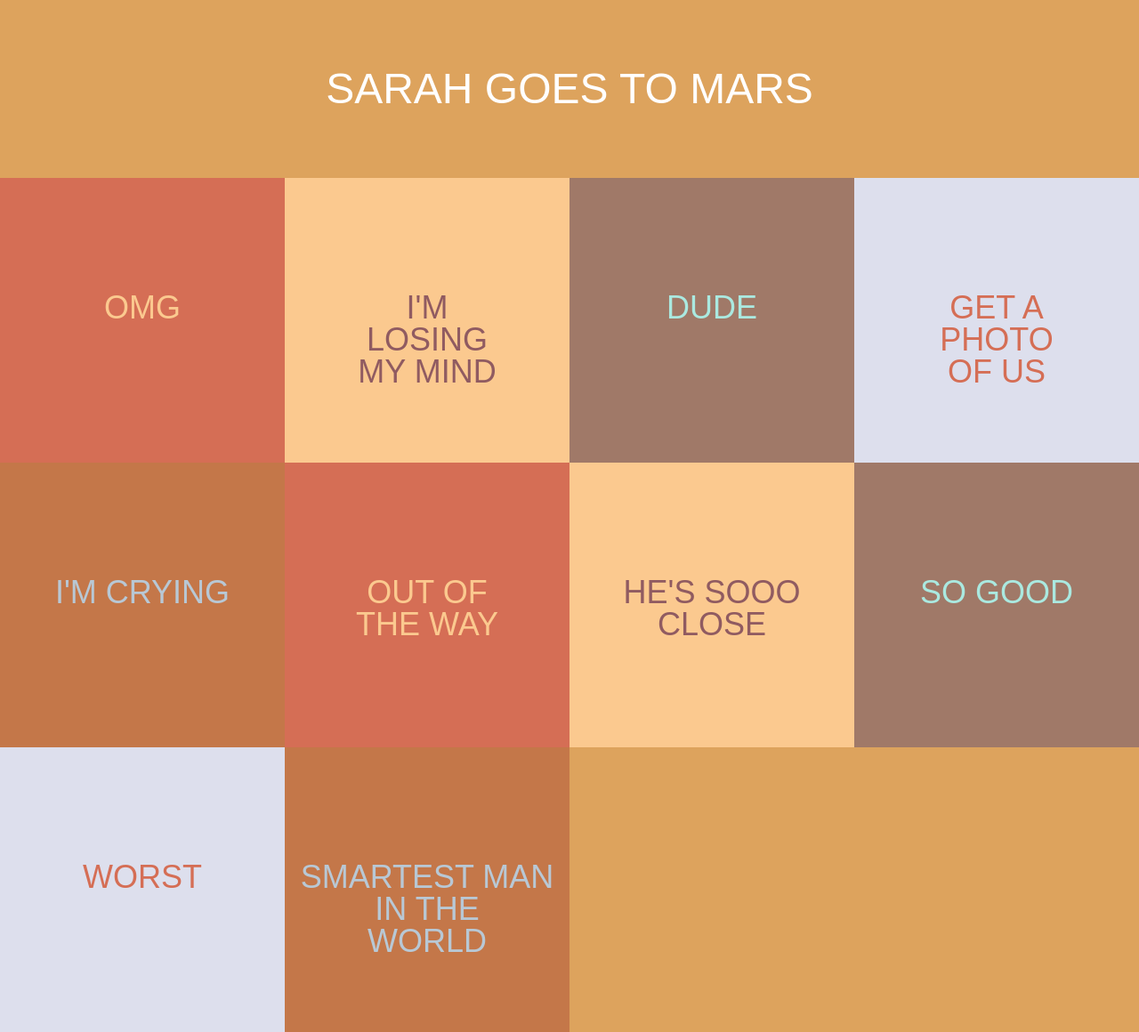
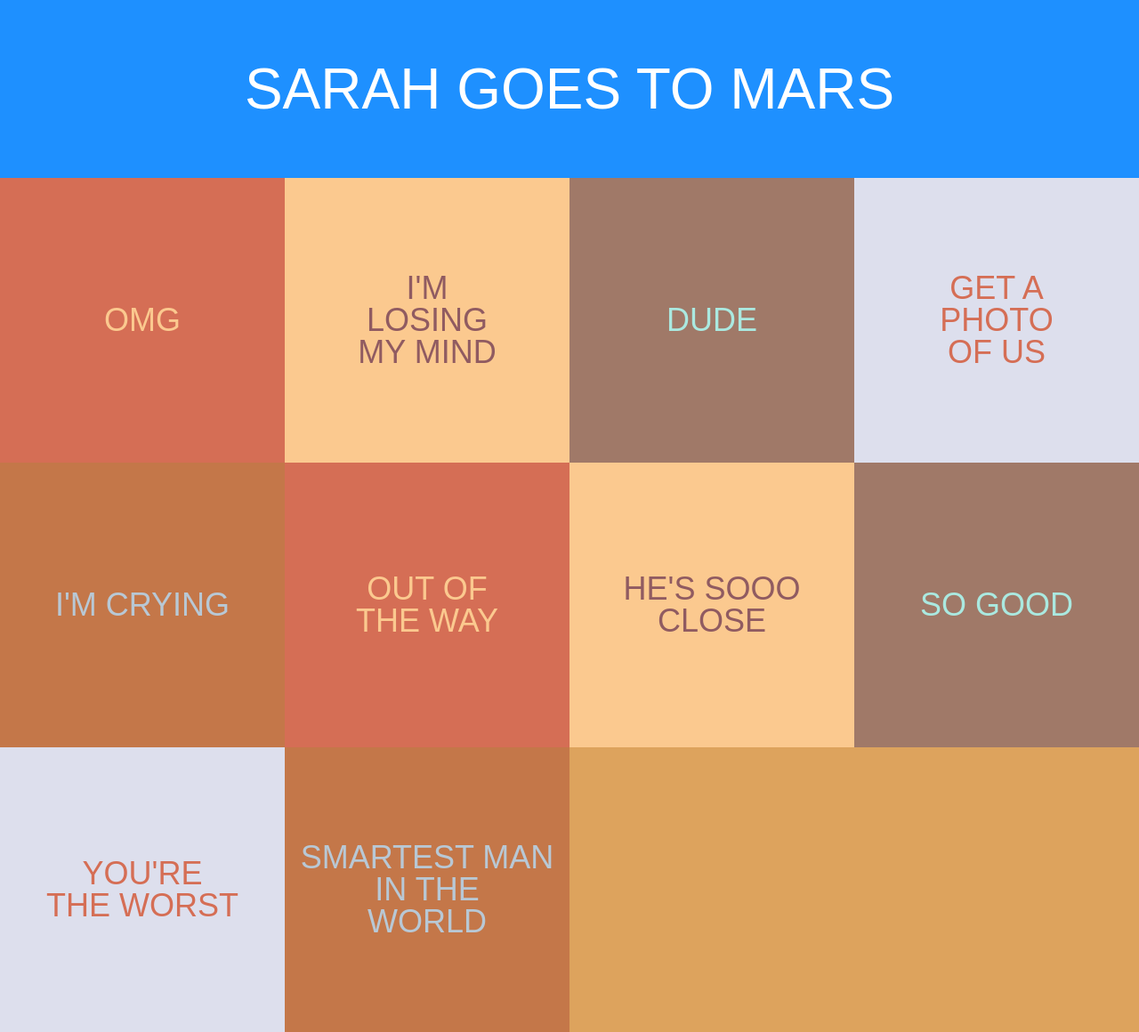
Before and after one commit to pmuth/mars, a plain HTML site: page index.html in a window 1280 px wide. Shown: the whole page at 89% size. Drawn offline with Linux system fonts and the light colour scheme.

Commit message:
VERTICALLY CENTERED EVERYTHING!!!

```diff
--- a/css/style.css
+++ b/css/style.css
@@ -4,34 +4,49 @@ body {
 	font-family: 'Futura', sans-serif;
 }
 
-#title {
-	width:100%;
-	height: 200px;
-	color: white;
-	text-align: center;
-	font-size: 48px;
-	font-family: 'Souvenir', serif;
-
-}
-
 .container {
-
 	width: 100%;
-	height: 200px;
+	height: 25%;
 	display: table;
 	text-align: center;
+
 }
 
 .child {
 
 	width: 100%;
-	height: 200px;
+	height: 100%;
+	display: table-cell;
+	vertical-align: middle;
+/*	font-size: 24px;
+	color: white;*/
+
+}
+
+#title {
+	background-color: DodgerBlue;
+	color: white;
+	font-size: 24px;
+}
+
+
+
+.container2 {
+	width: 100%;
+	height: 100%;
+	display: table;
+	text-align: center;
+}
+
+.child2 {
+
+	width: 100%;
+	height: 25%;
 	display: table-cell;
 	vertical-align: middle;
 	font-size: 24px;
-		color: white;
+}
 
-}
 
 .button {
 	position: relative;
@@ -61,13 +76,13 @@ body {
 
 .content{
 	position: absolute;
-	top: 40%;
+	top: 0;
 	left: 0;
 	bottom: 0;
 	right: 0;
 	display: table-cell;
 	vertical-align: middle;
-	font-size: 28px;
+	font-size: 32px;
 
 }
 
@@ -112,12 +127,12 @@ body {
 
 @media (min-width: 900px) {
 
-	.content {
+	.child2	 {
 		font-size: 36px;
 	}
 
-	.child {
-		font-size: 48px;
+	#title {
+		font-size: 64px;
 	}
 
 	.button{
--- a/index.html
+++ b/index.html
@@ -22,43 +22,89 @@
 		<audio id="thisissogood" preload="auto" src="sounds/thisissogood.mp3"></audio>
 		<audio id="youretheworst" preload="auto" src="sounds/youretheworst.mp3"></audio>
 
-
-<!-- 		<div id="title">JOJOJO</div> -->
-
 		<div class="container">
-			<div class="child">SARAH GOES TO MARS</div>
+			<div class="child" id="title">SARAH GOES TO MARS</div>
 		</div>
 
 
-		<div class="button" onclick="document.getElementById('omg').play()" id="sky">
-			<div class="content">OMG</div>
+		<div class="button">
+			<div class="content">
+				<div class="container2" onclick="document.getElementById('omg').play()" id="sky">
+					<div class="child2">OMG</div>
+				</div>
+			</div>
 		</div>
+
 		<div class="button" onclick="document.getElementById('losingmymind').play()" id="land">
-			<div class="content">I'M<br>LOSING<br>MY MIND</div>
+			<div class="content">
+				<div class="container2">
+					<div class="child2">I'M<br>LOSING<br>MY MIND</div>
+				</div>
+			</div>
 		</div>
+
 		<div class="button" onclick="document.getElementById('dude').play()" id="mountain">
-			<div class="content">DUDE</div>
+			<div class="content">
+				<div class="container2">
+					<div class="child2">DUDE</div>
+				</div>
+			</div>
 		</div>
+
 		<div class="button" onclick="document.getElementById('getaphotoofus').play()" id="makeup">
-			<div class="content">GET A<br>PHOTO<br>OF US</div>
+			<div class="content">
+				<div class="container2">
+					<div class="child2">GET A<br>PHOTO<br>OF US</div>
+				</div>
+			</div>
 		</div>
+
 		<div class="button" onclick="document.getElementById('omgcrying').play()" id="rock">
-			<div class="content">I'M CRYING</div>
+			<div class="content">
+				<div class="container2">
+					<div class="child2">I'M CRYING</div>
+				</div>
+			</div>
 		</div>
+
 		<div class="button" onclick="document.getElementById('getoutoftheway').play()" id="sky">
-			<div class="content" >OUT OF<br>THE WAY</div>
+			<div class="content" >
+				<div class="container2">
+					<div class="child2">OUT OF<br>THE WAY</div>
+				</div>
+			</div>
 		</div>
+
 		<div class="button" onclick="document.getElementById('tysonhesoclose').play()" id="land">
-			<div class="content" >HE'S SOOO<br>CLOSE</div>
+			<div class="content" >
+				<div class="container2">
+					<div class="child2">HE'S SOOO<br>CLOSE</div>
+				</div>
+			</div>
 		</div>
+
 		<div class="button" onclick="document.getElementById('thisissogood').play()" id="mountain">
-			<div class="content">SO GOOD</div>
+			<div class="content">
+				<div class="container2">
+					<div class="child2">SO GOOD</div>
+				</div>
+			</div>
 		</div>
+
 		<div class="button" onclick="document.getElementById('youretheworst').play()" id="makeup">
-			<div class="content">WORST</div>
+			<div class="content">
+				<div class="container2">
+					<div class="child2">YOU'RE<br>THE WORST</div>
+				</div>
+			</div>
 		</div>
+
 		<div class="button" onclick="document.getElementById('smartestman').play()" id="rock">
-			<div class="content">SMARTEST MAN<br>IN THE<br>WORLD</div>
+			<div class="content">
+				<div class="container2">
+					<div class="child2">SMARTEST MAN<br>IN THE<br>WORLD</div>
+				</div>
+			</div>
 		</div>
 	</body>
 
```
